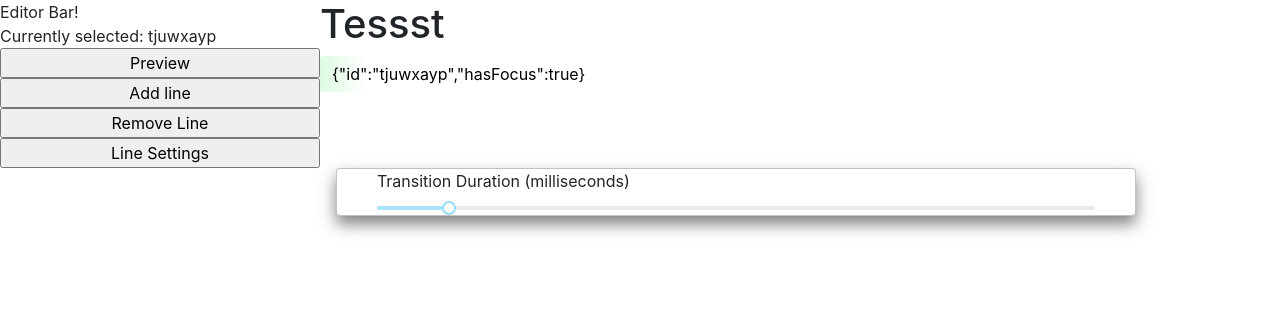
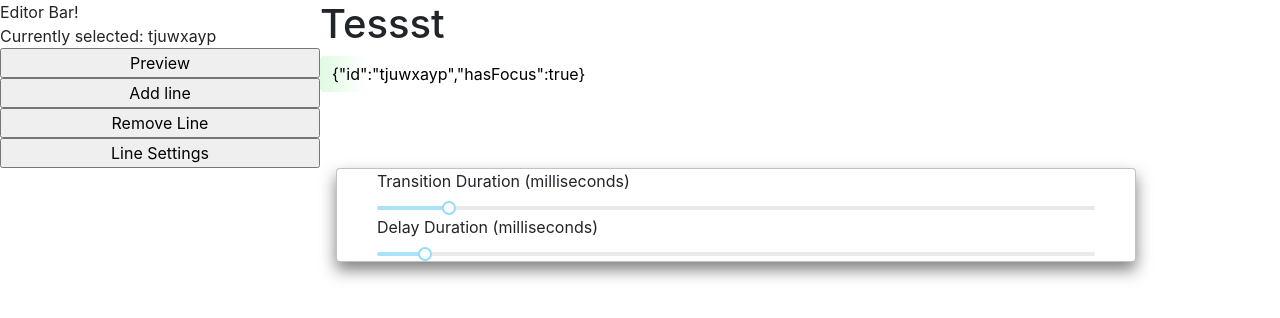
Before and after one commit to nikita-skobov/dynamic-writing, a React (Create React App) app: page /new in a window 1280 px wide. Both pictures are taken after a click on the button "Line Settings". Shown: the top 318 px of the page. Built offline with nearby package versions, Linux system fonts and the light colour scheme.

Commit message:
makes general function for line property adjusting. adds delay duration slider

```diff
--- a/src/actions/editor.js
+++ b/src/actions/editor.js
@@ -5,6 +5,8 @@ import {
     EDITOR_PREVIEW,
     LINE_CHANGE,
     LINE_TRANSITION_UPDATE,
+    LINE_DELAY_UPDATE,
+    LINE_PROP_UPDATE,
     POPOVER_TOGGLE,
 } from '../constants'
 
@@ -78,6 +80,27 @@ export function changeTransition(id, transitionDuration) {
     }
 }
 
+export function changeLineProp(id, propName, newValue) {
+    return {
+        type: LINE_PROP_UPDATE,
+        payload: {
+            id,
+            propName,
+            newValue,
+        }
+    }
+}
+
+export function changeDelay(id, delayDuration) {
+    return {
+        type: LINE_DELAY_UPDATE,
+        payload: {
+            id,
+            delayDuration,
+        }
+    }
+}
+
 export function togglePopover(on) {
     return {
         type: POPOVER_TOGGLE,
--- a/src/components/LineSettings.js
+++ b/src/components/LineSettings.js
@@ -8,7 +8,7 @@ import 'rc-slider/assets/index.css'
 import {
     getIndexFromProperty,
 } from '../utils'
-import { changeTransition } from '../actions/editor'
+import { changeLineProp } from '../actions/editor'
 
 const SliderWithTooltip = createSliderWithTooltip(Slider)
 
@@ -17,8 +17,10 @@ export class LineSettings extends React.Component {
         super(props)
 
         this.defaultTransitionDuration = props.transitionDuration
+        this.defaultDelayDuration = props.delayDuration
         this.id = props.id
         this.actionChangeTransition = props.actionChangeTransition
+        this.actionChangeLineProp = props.actionChangeLineProp
     }
 
     shouldComponentUpdate() {
@@ -34,8 +36,16 @@ export class LineSettings extends React.Component {
                         min={0}
                         max={5000}
                         step={100}
-                        onChange={(val) => { this.actionChangeTransition(this.id, val) }}
+                        onChange={(val) => { this.actionChangeLineProp(this.id, 'transitionDuration', val) }}
                         defaultValue={this.defaultTransitionDuration}
+                    />
+                    <label>Delay Duration (milliseconds)</label>
+                    <SliderWithTooltip
+                        min={0}
+                        max={15000}
+                        step={100}
+                        onChange={(val) => { this.actionChangeLineProp(this.id, 'delayDuration', val) }}
+                        defaultValue={this.defaultDelayDuration}
                     />
                 </div>
             </div>
@@ -55,11 +65,12 @@ const mapStateToProps = (state, ownProps) => {
     return {
         ...ownProps,
         transitionDuration: state.editor.lines[lineIndex].transitionDuration,
+        delayDuration: state.editor.lines[lineIndex].delayDuration,
     }
 }
 
 const mapActionsToProps = {
-    actionChangeTransition: changeTransition,
+    actionChangeLineProp: changeLineProp,
 }
 
 export default connect(mapStateToProps, mapActionsToProps)(LineSettings)
--- a/src/constants/index.js
+++ b/src/constants/index.js
@@ -5,5 +5,7 @@ export const EDITOR_PREVIEW = 'EDITOR PREVIEW'
 
 export const LINE_CHANGE = 'LINE CHANGED'
 export const LINE_TRANSITION_UPDATE = 'LINE TRANSITION UPDATED'
+export const LINE_DELAY_UPDATE = 'LINE DELAY UPDATED'
+export const LINE_PROP_UPDATE = 'LINE PROPERTY UPDATED'
 
 export const POPOVER_TOGGLE = 'POPOVER TOGGLED'
--- a/src/reducers/index.js
+++ b/src/reducers/index.js
@@ -16,6 +16,7 @@ import {
     LINE_CHANGE,
     LINE_TRANSITION_UPDATE,
     POPOVER_TOGGLE,
+    LINE_PROP_UPDATE
 } from '../constants'
 
 const initialLine = makeLine()
@@ -83,10 +84,11 @@ export function editor(
     action,
 ) {
     switch (action.type) {
-        case LINE_TRANSITION_UPDATE: {
+        case LINE_PROP_UPDATE: {
             const {
                 id,
-                transitionDuration,
+                propName,
+                newValue,
             } = action.payload
 
             const lineIndex = getIndexFromProperty(state.lines, 'id', id)
@@ -95,7 +97,7 @@ export function editor(
             }
 
             const newState = { ...state }
-            newState.lines[lineIndex].transitionDuration = transitionDuration
+            newState.lines[lineIndex][propName] = newValue
             return newState
         }
         case POPOVER_TOGGLE: {
```
